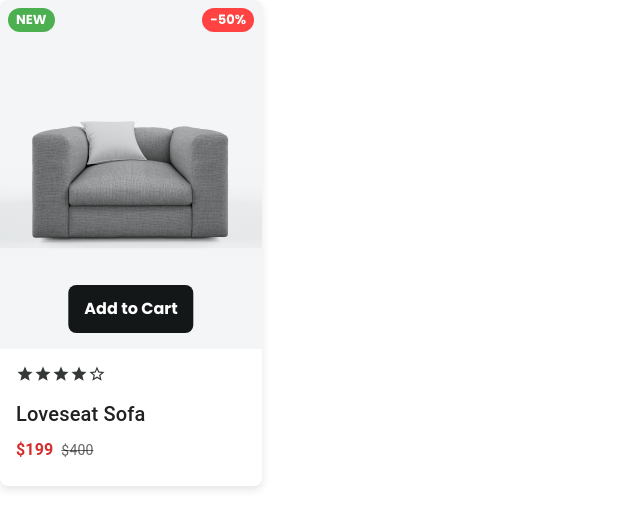
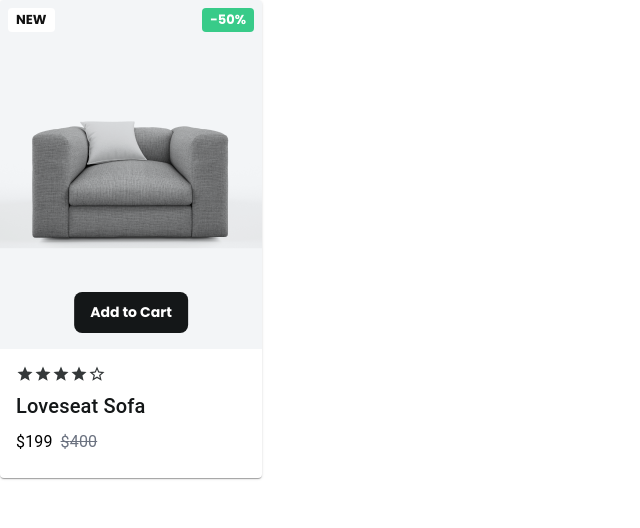
Before and after one commit to OsaVS/toytopia-frontend, a React (Vite) app: page /shop in a window 1280 px wide. Shown: the top 528 px of the page, without its empty margins (0-640 px from the left). Built offline with nearby package versions, Linux system fonts and the light colour scheme.

Commit message:
shopcard updated

```diff
--- /dev/null
+++ b/src/components/ShopCard.scss
@@ -0,0 +1,90 @@
+// Variables for colors
+$primary-black: #141718;
+$primary-white: #ffffff;
+$primary-gray: #f3f4f6; // bg-gray-100
+$gray-500: #6b7280; // text-gray-500
+$green-discount: #38cb89; // discount color
+$new-badge-bg: #ffffff; // background for "NEW" badge
+$new-badge-text: #121212; // text for "NEW" badge
+$rating-color: #ffc107; // example rating color
+$discounted-price: #000000; // Assuming black for discounted price
+$original-price: #6b7280; // Assuming gray for original price
+
+// Styles for ProductCard
+.card {
+  width: 262px;
+  border-radius: 0.5rem; // rounded-lg
+  position: relative;
+
+  .box {
+    display: flex;
+    height: 100%;
+    width: 100%;
+    align-items: center;
+    justify-content: center;
+    background-color: $primary-gray;
+    font-size: 0.875rem;
+    color: $gray-500;
+    position: relative;
+  }
+
+  .chip-discount {
+    position: absolute;
+    right: 8px;
+    top: 8px;
+    background-color: $green-discount;
+    font-weight: bold;
+    color: $primary-white;
+    border-radius: 4px;
+  }
+
+  .chip-new {
+    position: absolute;
+    left: 8px;
+    top: 8px;
+    background-color: $new-badge-bg;
+    font-weight: bold;
+    color: $new-badge-text;
+    border-radius: 4px;
+  }
+
+  .card-media {
+    height: 100%;
+    width: 100%;
+    object-fit: cover;
+  }
+
+  .add-to-cart-button {
+    background-color: $primary-black;
+    color: $primary-white;
+    white-space: nowrap;
+    margin: 0;
+    line-height: 1.2;
+    font-size: 0.875rem;
+  }
+
+  .text-rating {
+    .MuiRating-icon {
+      color: #343839;
+    }
+  }
+
+  .text-btn {
+    color: $primary-black;
+  }
+
+  .text-gray500 {
+    color: $gray-500;
+  }
+  .text-discounted-price {
+    color: $discounted-price;
+  }
+
+  .text-original-price {
+    color: $original-price;
+  }
+
+  .line-through {
+    text-decoration: line-through;
+  }
+}
--- a/src/components/ShopCard.tsx
+++ b/src/components/ShopCard.tsx
@@ -1,5 +1,5 @@
+import "./ShopCard.scss";
 import Button from "../components/Button";
-
 import {
   Card,
   CardContent,
@@ -8,7 +8,6 @@ import {
   Typography,
   Chip,
   Box,
-  styled,
 } from "@mui/material";
 
 interface ProductCardProps {
@@ -23,73 +22,6 @@ interface ProductCardProps {
   onAddToCart?: () => void;
 }
 
-const StyledCard = styled(Card)({
-  position: "relative",
-  width: 262, // Match image container width
-  borderRadius: "8px",
-  boxShadow: "0 4px 8px rgba(0,0,0,0.1)",
-});
-
-// Add image container with fixed dimensions
-const ImageContainer = styled(Box)({
-  position: "relative",
-  height: 349,
-  width: 262,
-  overflow: "hidden", // Keep button hidden initially
-  "&:hover": {
-    "& .add-to-cart-button": {
-      opacity: 1,
-      bottom: "16px", // Final position
-    },
-  },
-});
-
-const AddToCartWrapper = styled("div")({
-  position: "absolute",
-  bottom: "-20px", // Start hidden below
-  left: "50%",
-  transform: "translateX(-50%)",
-  opacity: 0,
-  transition: "all 0.5s cubic-bezier(0.4, 0, 0.2, 1)",
-  zIndex: 1,
-});
-
-const PriceContainer = styled(Box)({
-  display: "flex",
-  alignItems: "center",
-  gap: "8px",
-  marginTop: "8px",
-});
-
-const DiscountBadge = styled(Chip)({
-  position: "absolute",
-  top: "8px",
-  right: "8px",
-  backgroundColor: "#ff4242",
-  color: "white",
-  fontWeight: "bold",
-});
-
-const NewBadge = styled(Chip)({
-  position: "absolute",
-  top: "8px",
-  left: "8px",
-  backgroundColor: "#4caf50",
-  color: "white",
-  fontWeight: "bold",
-});
-
-const ImagePlaceholder = styled(Box)({
-  height: "100%",
-  width: "100%",
-  backgroundColor: "#f5f5f5",
-  display: "flex",
-  alignItems: "center",
-  justifyContent: "center",
-  color: "#666",
-  fontSize: "14px",
-});
-
 const ProductCard = ({
   imageUrl,
   title,
@@ -102,106 +34,83 @@ const ProductCard = ({
   onAddToCart,
 }: ProductCardProps) => {
   return (
-    <StyledCard>
-      <ImageContainer>
+    <Card className="card">
+      <Box className="group relative h-[349px] w-[262px] overflow-hidden">
         {imagePlaceholder ? (
-          <ImagePlaceholder>
+          <Box className="box">
             Product Image Placeholder
             {discountPercentage && (
-              <DiscountBadge label={`-${discountPercentage}%`} size="small" />
+              <Chip
+                label={`-${discountPercentage}%`}
+                size="small"
+                className="chip-discount"
+              />
             )}
-            {isNew && <NewBadge label="NEW" size="small" />}
-          </ImagePlaceholder>
+            {isNew && <Chip label="NEW" size="small" className="chip-new" />}
+          </Box>
         ) : (
           <>
             <CardMedia
               component="img"
-              height="349"
-              width="262"
+              className="card-media"
               image={imageUrl}
               alt={title}
-              sx={{
-                objectFit: "cover",
-                width: "100%",
-                height: "100%",
-              }}
             />
             {discountPercentage && (
-              <DiscountBadge label={`-${discountPercentage}%`} size="small" />
+              <Chip
+                label={`-${discountPercentage}%`}
+                size="small"
+                className="chip-discount"
+              />
             )}
-            {isNew && <NewBadge label="NEW" size="small" />}
+            {isNew && <Chip label="NEW" size="small" className="chip-new" />}
           </>
         )}
 
-        {/* Add to Cart Button - shows only on non-placeholder images */}
         {!imagePlaceholder && (
-          <AddToCartWrapper className="add-to-cart-button">
+          <div className="absolute bottom-[-20px] left-1/2 z-10 -translate-x-1/2 opacity-0 transition-all duration-300 ease-in-out group-hover:bottom-4 group-hover:opacity-100">
             <Button
               type="button"
               label="Add to Cart"
               onClick={onAddToCart}
-              className="px-4 py-2 hover:bg-gray-800" // Reduced padding
-              style={{
-                boxShadow: "0 4px 8px rgba(0,0,0,0.1)",
-                whiteSpace: "nowrap", // Ensures single line
-                backgroundColor: "#141718",
-                color: "white",
-                margin: 0, // Remove default margins
-                lineHeight: "1.2", // Tighter line spacing
-                fontSize: "0.875rem", // Slightly smaller text
-              }}
+              className="add-to-cart-button px-4 py-2"
             />
-          </AddToCartWrapper>
+          </div>
         )}
-      </ImageContainer>
+      </Box>
 
-      <CardContent>
+      <CardContent className="p-4">
         <Rating
           name="product-rating"
           value={rating}
           readOnly
           size="small"
           precision={0.5}
-          sx={{
-            color: "#343839",
-            "& .MuiRating-icon": {
-              color: "#343839",
-            },
-            "& .MuiRating-iconFilled": {
-              color: "#343839",
-            },
-            "& .MuiRating-iconHover": {
-              color: "#343839",
-            },
-          }}
+          className="text-rating"
         />
 
-        <Typography variant="h6" component="div" mt={1}>
+        <Typography variant="h6" className="mt-2 text-lg font-bold text-btn">
           {title}
         </Typography>
 
-        <PriceContainer>
+        <Box className="mt-2 flex items-center gap-2">
           {discountedPrice ? (
             <>
-              <Typography variant="body1" color="error" fontWeight="bold">
+              <Typography className="text-lg font-bold text-discounted-price">
                 ${discountedPrice}
               </Typography>
-              <Typography
-                variant="body2"
-                color="textSecondary"
-                sx={{ textDecoration: "line-through" }}
-              >
+              <Typography className="text-gray500 line-through">
                 ${originalPrice}
               </Typography>
             </>
           ) : (
-            <Typography variant="body1" fontWeight="bold">
+            <Typography className="text-lg font-bold text-discounted-price">
               ${originalPrice}
             </Typography>
           )}
-        </PriceContainer>
+        </Box>
       </CardContent>
-    </StyledCard>
+    </Card>
   );
 };
 
--- a/tailwind.config.js
+++ b/tailwind.config.js
@@ -14,11 +14,15 @@ export default {
     },
     extend: {
       colors: {
+        discount: "#FF4242",
+        new: "#4CAF50",
         grn: "#38CB89",
         blu: "#377DFF",
         org: "#FFAB00",
         light_red: "#FF5630",
         btn: "#141718",
+        rating: "#343839",
+        gray500: "#6C7275"
       },
     },
   },
```
